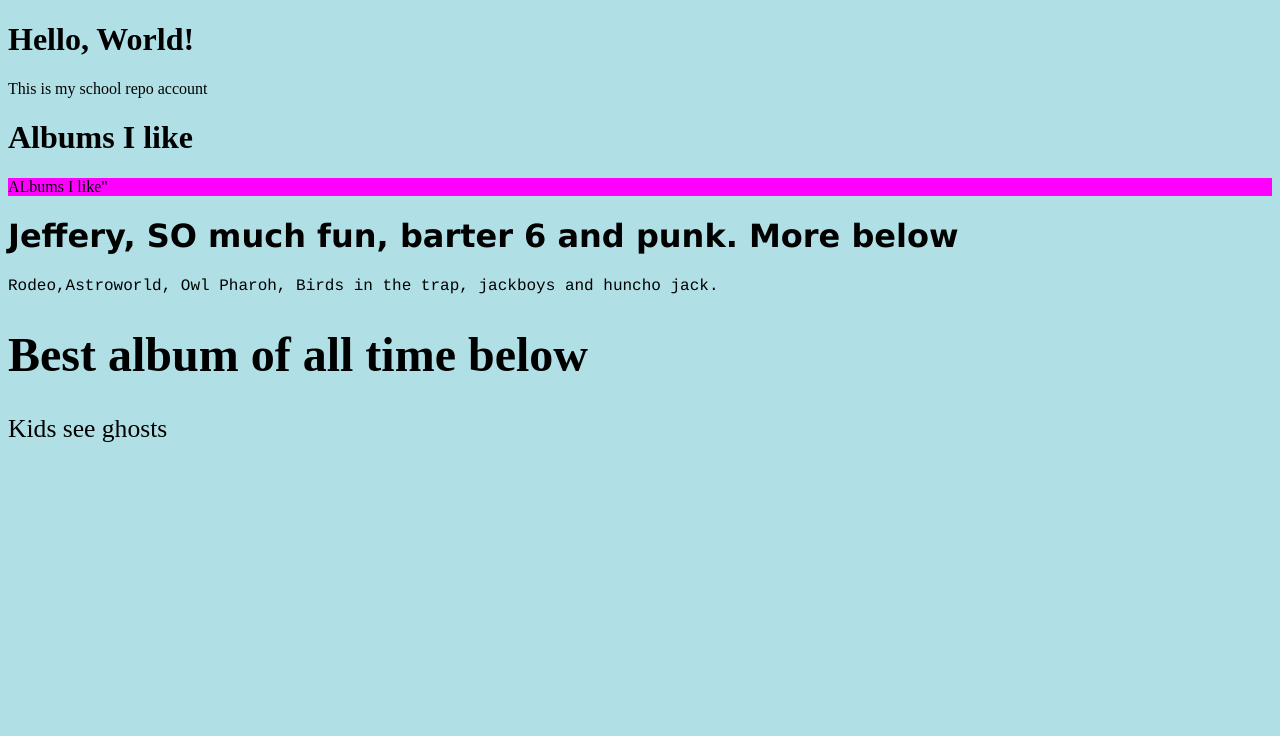
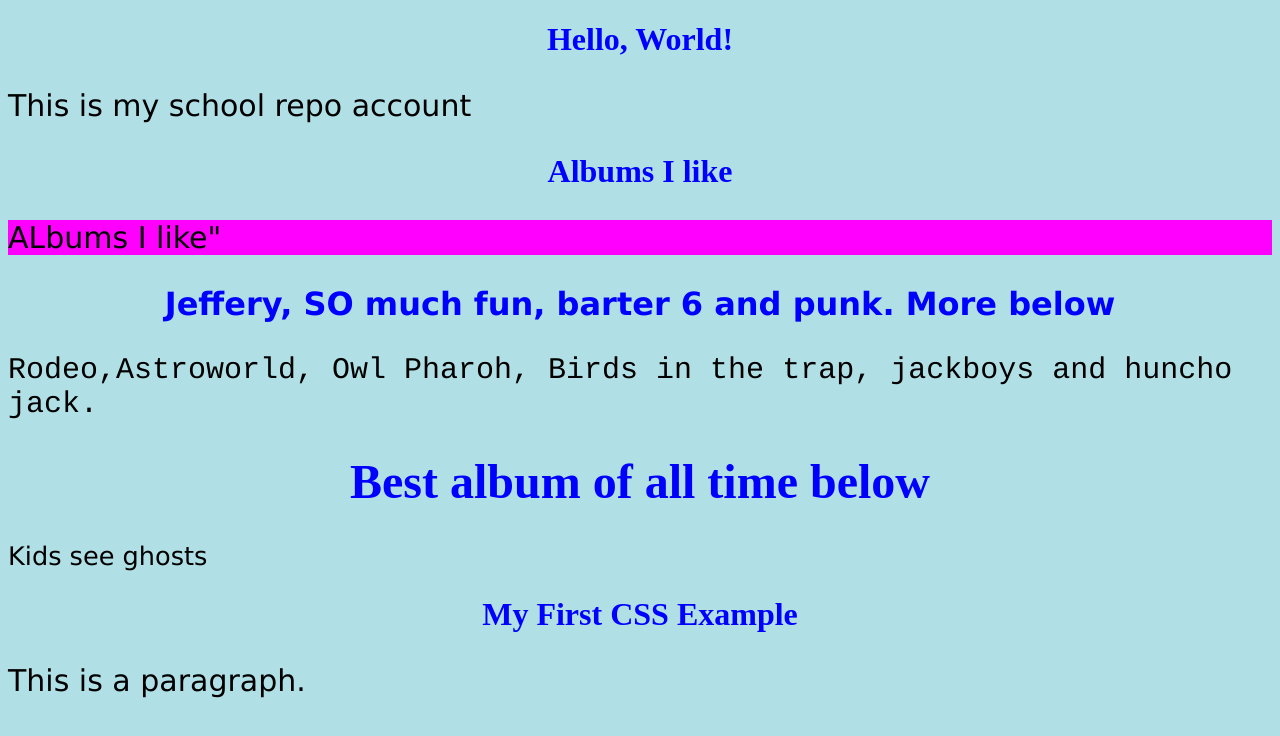
Before and after one commit to SHH-ICS/html-page-kieranHH, a plain HTML site: page index.html in a window 1280 px wide. Drawn offline with Linux system fonts and the light colour scheme.

Commit message:
Update index.html

```diff
--- a/index.html
+++ b/index.html
@@ -14,5 +14,31 @@
 <p style="font-family:courier;">Rodeo,Astroworld, Owl Pharoh, Birds in the trap, jackboys and huncho jack.</p>
   <h1 style="font-size:300%;">Best album of all time below</h1>
   <p style="font-size:160%;">Kids see ghosts</p>
+<!DOCTYPE html>
+<html>
+<head>
+<style>
+body {
+  background-color: beige;
+}
+
+h1 {
+  color: blue;
+  text-align: center;
+}
+
+p {
+  font-family: verdana;
+  font-size: 30px;
+}
+</style>
+</head>
+<body>
+
+<h1>My First CSS Example</h1>
+<p>This is a paragraph.</p>
+
 </body>
 </html>
+</body>
+</html>
```
